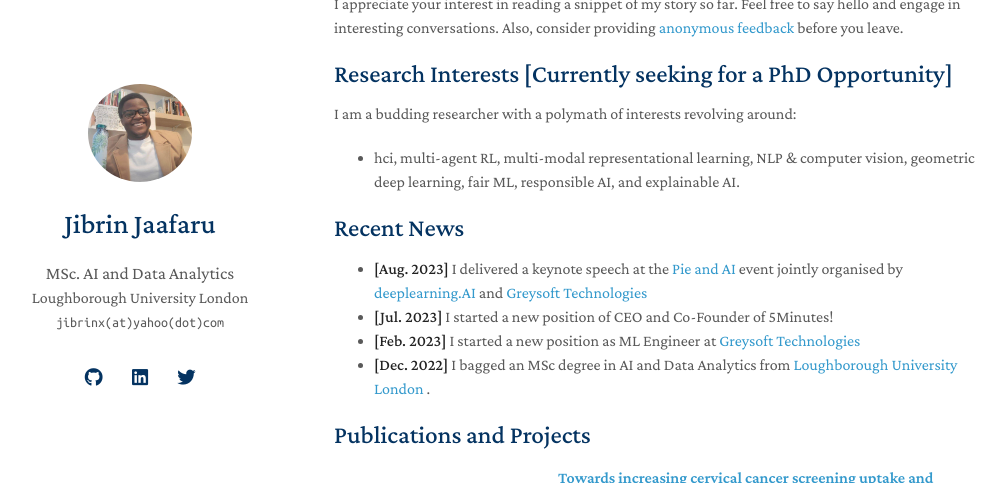
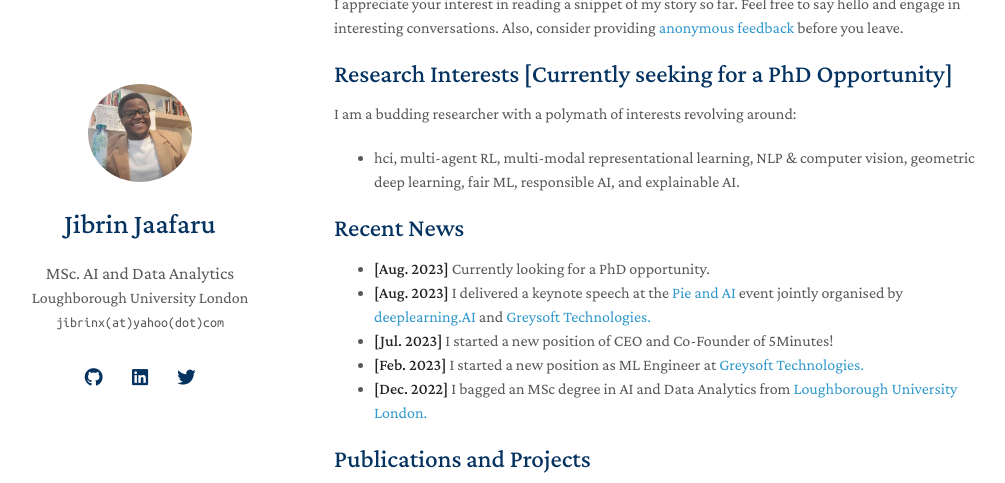
Before and after one commit to jibrinx/jibrinx.github.io, a Jekyll site: the page built from index.md, in a window 1280 px wide and 900 px high, scrolled down 811 px, cut to the strip 0-483 px from the top of the window. Shown: the whole strip, without its empty margins (136-1141 px from the left). Built offline with Jekyll 4.4.1, drawn with Linux system fonts in a browser that asks for light colours; nearby versions of some CDN libraries; a style sheet for code colours, icons or effects is not loaded.

Commit message:
Update index.md

```diff
--- a/index.md
+++ b/index.md
@@ -23,10 +23,11 @@ I am a budding researcher with a polymath of interests revolving around:
 
 ## Recent News
 
-- **[Aug. 2023]** I delivered a keynote speech at the <a href="https://www.linkedin.com/feed/update/urn:li:activity:7096848518631366656/ "> Pie and AI</a> event jointly organised by <a href="https://www.deeplearning.ai">deeplearning.AI </a>and <a href="https://greysoft.ng">Greysoft Technologies</a>
+- **[Aug. 2023]** Currently looking for a PhD opportunity.
+- **[Aug. 2023]** I delivered a keynote speech at the <a href="https://www.linkedin.com/feed/update/urn:li:activity:7096848518631366656/ "> Pie and AI</a> event jointly organised by <a href="https://www.deeplearning.ai">deeplearning.AI </a>and <a href="https://greysoft.ng">Greysoft Technologies.</a>
 - **[Jul. 2023]** I started a new position of CEO and Co-Founder of 5Minutes!
-- **[Feb. 2023]** I started a new position as ML Engineer at <a href="https://greysoft.ng">Greysoft Technologies</a>
-- **[Dec. 2022]** I bagged an MSc degree in AI and Data Analytics from <a href="https://www.lborolondon.ac.uk/study/masters-degrees/artificial-intelligence-data-analytics/"> Loughborough University London </a>.
+- **[Feb. 2023]** I started a new position as ML Engineer at <a href="https://greysoft.ng">Greysoft Technologies.</a>
+- **[Dec. 2022]** I bagged an MSc degree in AI and Data Analytics from <a href="https://www.lborolondon.ac.uk/study/masters-degrees/artificial-intelligence-data-analytics/"> Loughborough University London. </a>
 
 {% include_relative _includes/publications.md %}
 <!--{% include_relative _includes/services.md %} -->
```
